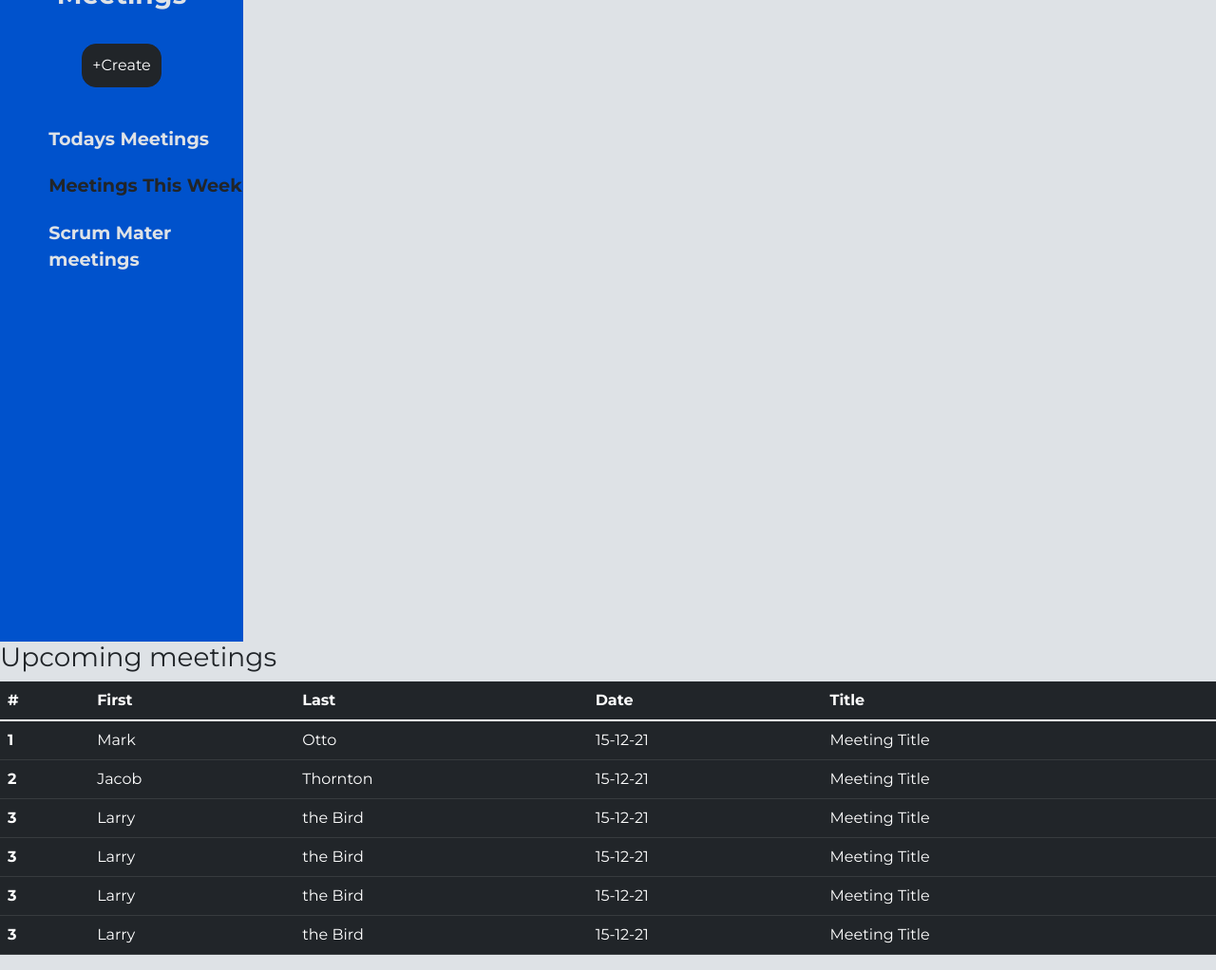
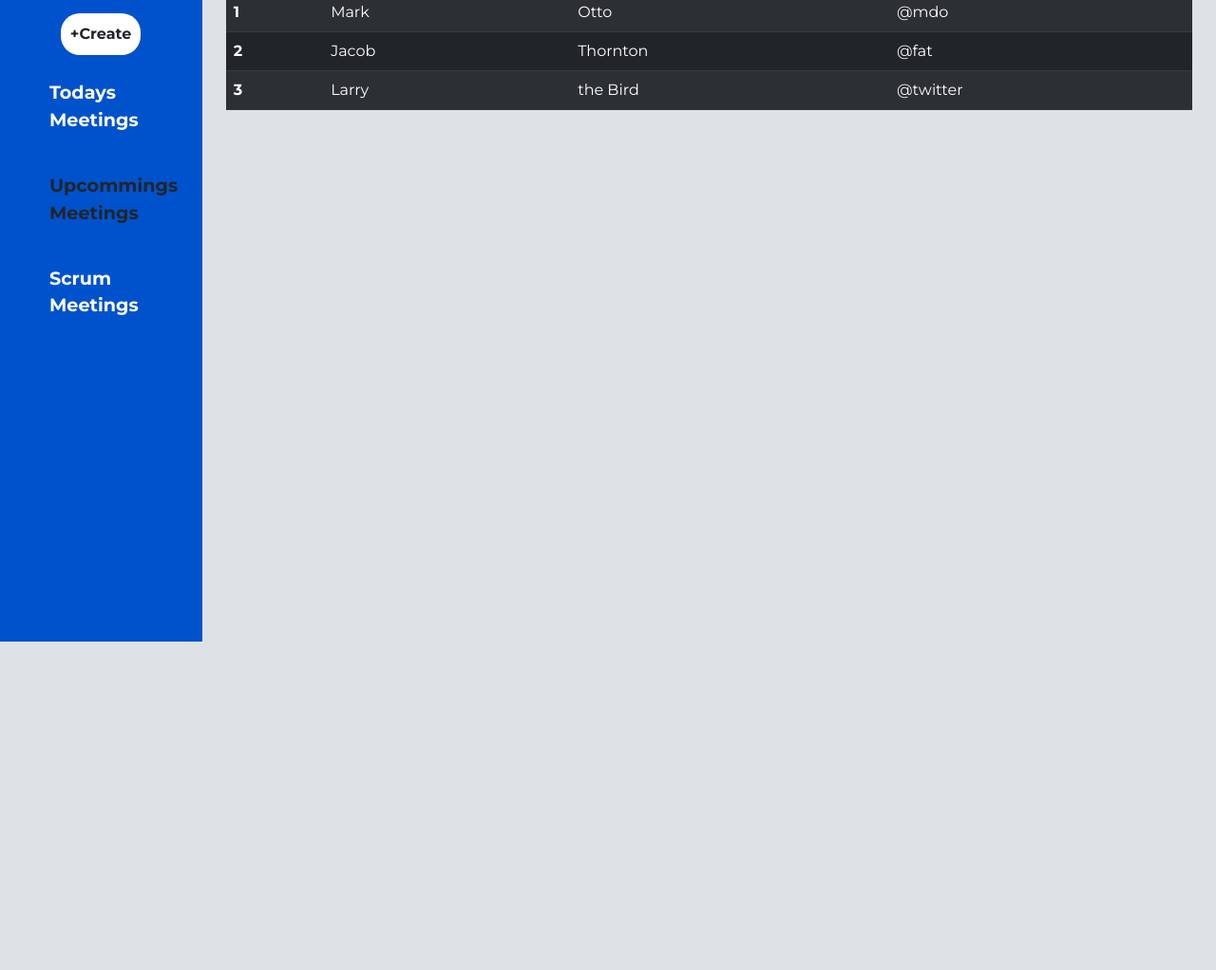
Before and after one commit to anushgs/Lab_programs-Lab_01, a plain HTML site: page upcomingMeeting.html in a window 1280 px wide. Shown: the part 180-1202 px from the top of the page at 95% size. After the commit the page ends 856 px from the top, so only its background shows below. Drawn offline with nearby package versions, Linux system fonts and the light colour scheme.

Commit message:
final 0.1

```diff
--- a/meeting.css
+++ b/meeting.css
@@ -7,70 +7,84 @@
 body {
     background:#dee2e6;
 }
-.main_body {
-    width: 100%;
+
+#layout {
+    display:flex;
+
 }
-.side_nav {
-    display: inline-block;
+.sidebar {
     background:#0052cc;
-    height: 100vh;
+    display:inline-block;
+    height:100vh;
     width:20%;
+}
+.sidebar h2 {
+    margin-top: 70px;
+    margin-bottom:30px;
     text-align: center;
+    font-weight:bold;
 }
-.side_nav_title h3{
-    color:#dee2e6;
-    padding: 40% 0 10% 0;
+.sidebar button {
+    background:white;
+    color:#212529;
+    margin-left: 30%;
+    margin-bottom: 5px;
+    padding:10px;
     font-weight: bold;
+    border-radius: 20px;
+    border-style: none;
 }
-.side_nav .btn-dark {
-    padding:10px;
-    border-radius: 15px;
+
+.links li {
+    list-style:none;
+    text-align: left;
+    padding:20px;
+
 }
-.side_nav ul {
-    margin-top: 20px;
-    padding-left: 20%;
-    list-style: none;
-    text-align: left;
+.links a {
+    color:white;
+    text-decoration:none;
+    font-weight:bold;
+    font-size:1.2rem;
 }
-.side_nav li {
-    padding-top: 10%;
-    font-weight: bold;
-    font-size: 1.2rem;
-}
-.side_nav a {
-    color:#dee2e6;
-    text-decoration:none;
-}
+
+
 .selected a {
     color:#212529;
 }
-.side_nav li a:hover,
-a:active{
+
+.links a:hover,a:active {
     color:#212529;
-
+}
+.sidebar button:hover,
+button:active {
+    box-shadow:4px 4px 4px rgba(0,0,0,4);
+}
+.container .new{
+    margin-top:75px;
+    margin-left: 25px;
+}
+.container .btn {
+    margin: 10px;
 }
 
+@media screen and (max-width:768px)
+ {
+    .sidebar {
 
+        width:40%;
+    }
 
+    .links a {
+        font-size:1rem;
+    }
+.container .new {
+    display: block;
+    margin-left: 0px;
+}
+    .container .new2 {
 
-
-
-
-
-
-
-@media screen and (max-width:768px){
-    .side_nav {
-
-        height: 100vh;
-        width:40%;
-
-    }
-    .side_nav_title h3{
-        color:#dee2e6;
-
-        padding-top:  40%;
-        font-weight: bold;
+        margin-bottom:25px;
     }
 
 }
--- a/upcomingMeeting.css
+++ b/upcomingMeeting.css
@@ -1,12 +1,14 @@
-.mytable {
+.container .rol {
+    margin-top: 75px;
+    margin-left:25px;
+    margin-right:25px;
+}
 
+@media screen and (max-width:768px) {
+    .container .rol {
+        margin-top: 75px;
+        margin-left:0px;
+        margin-right:0px;
+    }
 
 }
-table {
-
-}
-@media screen and (max-width:768) {
-    .mytable {
-
-    }
-}
--- a/upcomingMeeting.html
+++ b/upcomingMeeting.html
@@ -29,9 +29,9 @@
             <p class="browsehappy">You are using an <strong>outdated</strong> browser. Please <a href="#">upgrade your browser</a> to improve your experience.</p>
         <![endif]-->
 
-
             <nav class="navbar navbar-expand-lg navbar-dark bg-dark">
         <div class="container">
+
                     <a class="navbar-brand" href="index.html">
                         <img src="Assests\logo.png" alt="" width="30" height="24">
                       </a>
@@ -56,30 +56,37 @@
                 </div>
               </nav>
 
-    <div class ='main_body'>
-        <div class ='side_nav'>
-           <div class ='side_nav_title'><h3>Meetings</h3>
+
+  <section id='layout'>
+    <div class='sidebar'>
+      <h2>Meetings</h2>
+      <a href='createMeeting.html'>  <button>+Create</button><a>
+      <div class='links'>
+        <ul>
+          <li >
+            <a href="meeting.html" >Todays Meetings</a>
+          </li>
+          <li class ='selected'>
+            <a href="upcomingMeeting.html">Upcommings Meetings</a>
+          </li>
+          <li>
+            <a href="">Scrum Meetings</a>
+          </li>
+        </ul>
       </div>
-        <a href='createMeeting.html'>  <button type="button" class="btn btn-dark">+Create</button></a>
-        <ul>
-        <li  ><a href ='meeting.html'>Todays Meetings</a></li>
-        <li class='selected'><a href ='#'>Meetings This Week</a></li>
-         <li><a href ='#'>Scrum Mater meetings</a></li>
-        </ul>
+    </div>
 
-        </div>
-        <div class='meetings_info'>
-            <h3>Upcoming meetings</h3>
-            <div class='mytable'>
-
-            <table class="table table-dark">
+  <div class='container'>
+    <div class='rol'>
+      <div class='row'>
+        <table class="table table-striped table-dark">
           <thead>
             <tr>
               <th scope="col">#</th>
-                    <th scope="col">First</th>
-                    <th scope="col">Last</th>
+              <th scope="col">Anush</th>
+              <th scope="col">Email</th>
               <th scope="col">Date</th>
-                    <th scope ='col'>Title</th>
+
             </tr>
           </thead>
           <tbody>
@@ -87,51 +94,30 @@
               <th scope="row">1</th>
               <td>Mark</td>
               <td>Otto</td>
-                    <td>15-12-21</td>
-                    <td>Meeting Title</td>
+              <td>@mdo</td>
+
             </tr>
             <tr>
               <th scope="row">2</th>
               <td>Jacob</td>
               <td>Thornton</td>
-                    <td>15-12-21</td>
-                    <td>Meeting Title</td>
+              <td>@fat</td>
+
             </tr>
             <tr>
               <th scope="row">3</th>
               <td>Larry</td>
               <td>the Bird</td>
-                    <td>15-12-21</td>
-                    <td>Meeting Title</td>
-                  </tr>
-                  <tr>
-                    <th scope="row">3</th>
-                    <td>Larry</td>
-                    <td>the Bird</td>
-                    <td>15-12-21</td>
-                    <td>Meeting Title</td>
-                  </tr>
-                  <tr>
-                    <th scope="row">3</th>
-                    <td>Larry</td>
-                    <td>the Bird</td>
-                    <td>15-12-21</td>
-                    <td>Meeting Title</td>
-                  </tr>
-                  <tr>
-                    <th scope="row">3</th>
-                    <td>Larry</td>
-                    <td>the Bird</td>
-                    <td>15-12-21</td>
-                    <td>Meeting Title</td>
+              <td>@twitter</td>
+
             </tr>
           </tbody>
         </table>
-
+      </div>
     </div>
 
   </div>
+  </section>
 
-    <div>
     </body>
 </html>
```
Also changed, not shown: meeting.html (+43 -12 lines). Lines whose indentation alone changed are shown as unchanged.
